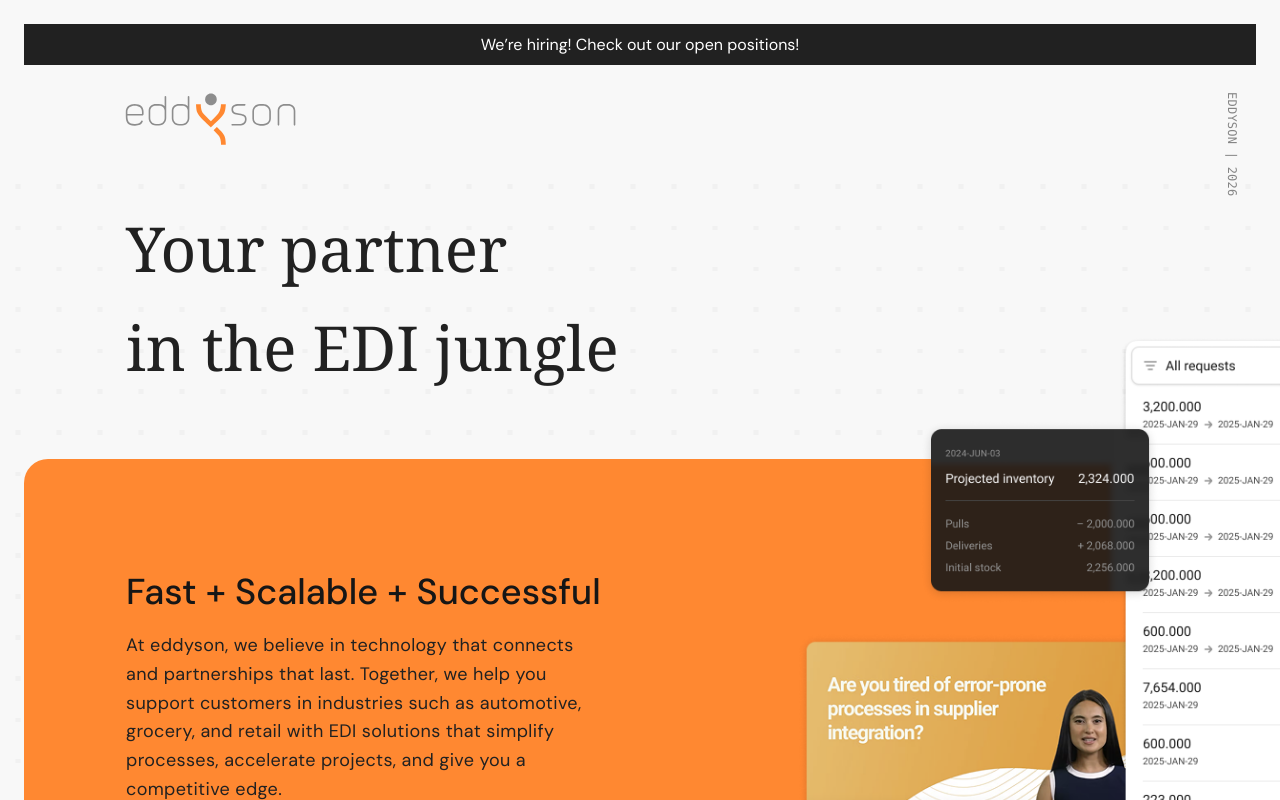
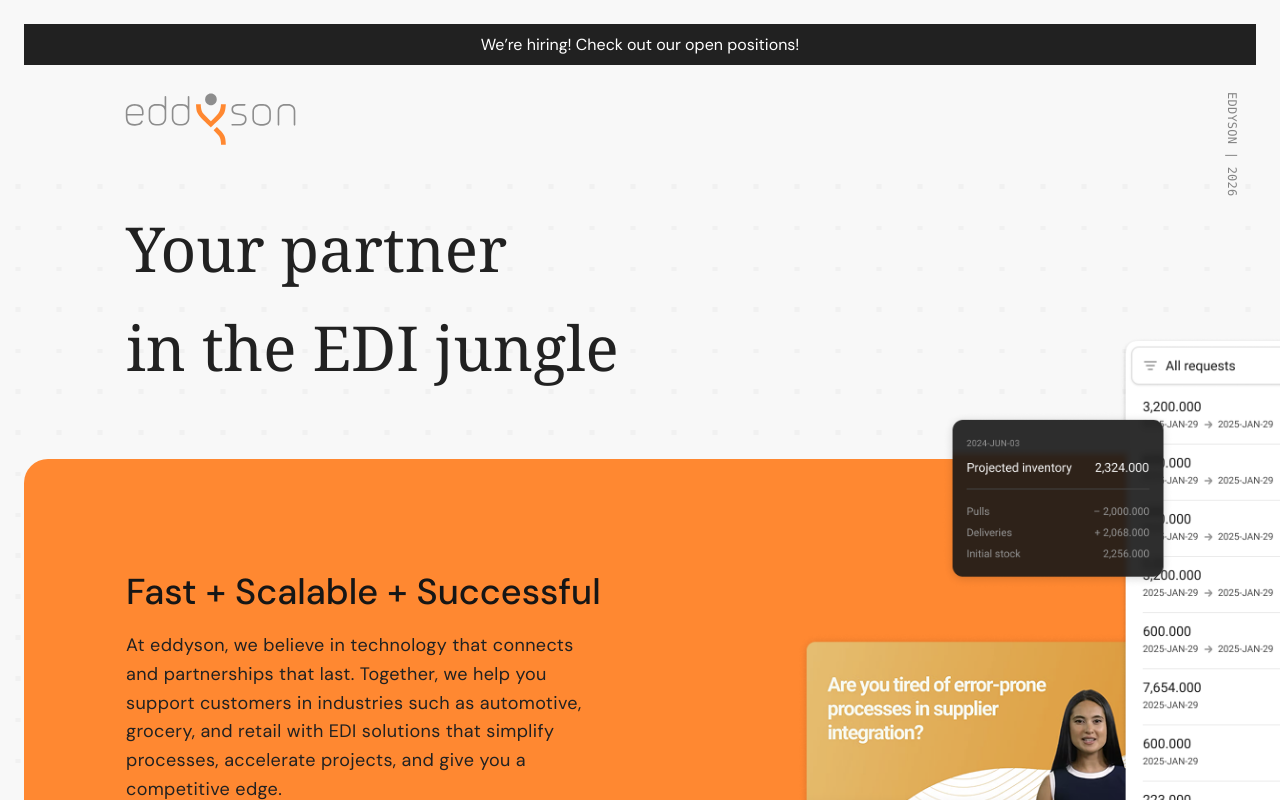
Before and after one commit to StangeArel/eddyson, an Angular app: page / in a window 1280 px wide. Shown: the top 800 px of the page. Built offline with nearby package versions, Linux system fonts and the light colour scheme; a web font is replaced by a local one.

Commit message:
Match the hero inventory card placement

```diff
--- a/src/app/features/partner-landing/sections/hero-section/hero-section.scss
+++ b/src/app/features/partner-landing/sections/hero-section/hero-section.scss
@@ -77,8 +77,9 @@
 
 .hero-section__metric-card {
   width: 240px;
-  top: -39px;
-  left: 896px;
+  height: 178px;
+  top: -48px;
+  left: 914px;
   z-index: 3;
 }
 
--- a/src/app/features/partner-landing/ui/hero-metric-card/hero-metric-card.scss
+++ b/src/app/features/partner-landing/ui/hero-metric-card/hero-metric-card.scss
@@ -3,12 +3,15 @@
 }
 
 .hero-metric-card {
+  width: 100%;
+  height: 100%;
   display: block;
   line-height: 1;
 }
 
 .hero-metric-card img {
   width: 100%;
-  height: auto;
+  height: 100%;
   display: block;
+  object-fit: contain;
 }
```
